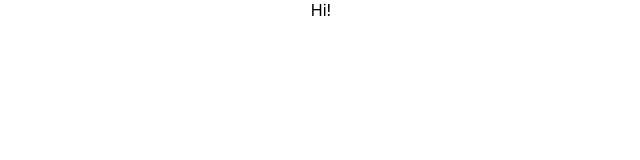
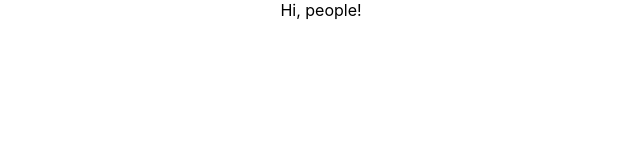
Before and after one commit to Menxy/prof_react, a JavaScript app: page / in a window 1280 px wide. Shown: the top 160 px of the page, without its empty margins (319-959 px from the left). Built offline with nearby package versions, Linux system fonts and the light colour scheme; the HTML template or start-up script is replaced by a standard one.

Commit message:
Master v1.0

```diff
--- a/src/App.js
+++ b/src/App.js
@@ -3,7 +3,7 @@ import './App.css';
 function App() {
   return (
     <div className="App">
-      Hi!
+      Hi, people!
     </div>
   );
 }
```
